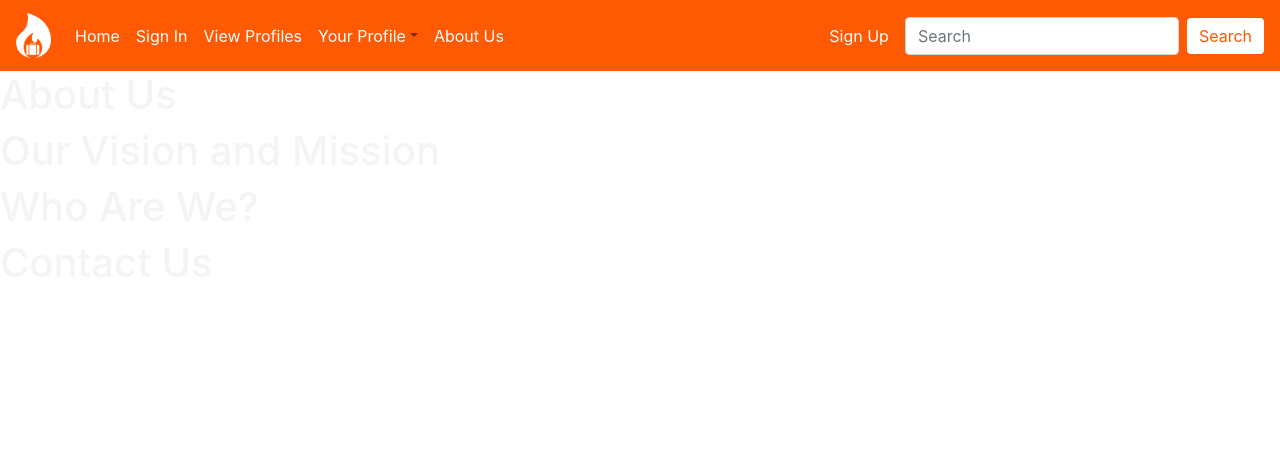
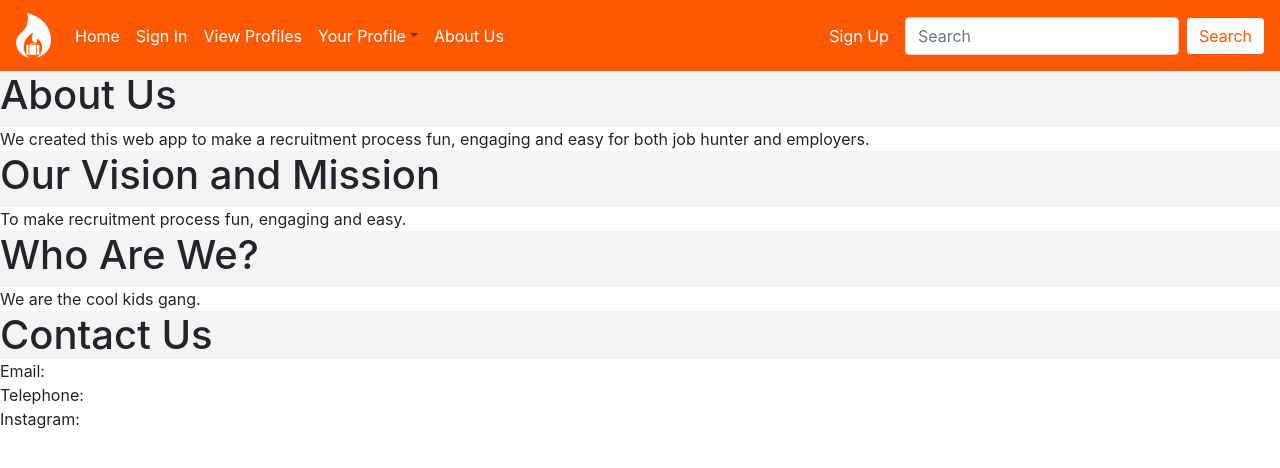
Before and after one commit to zi-codes/jinder-frontend, a React (Create React App) app: page /about in a window 1280 px wide. Shown: the top 468 px of the page. Built offline with nearby package versions, Linux system fonts and the light colour scheme.

Commit message:
added some basic styling to the headers and body, added some basic text, inline styling (will try to use styled library

```diff
--- a/src/components/About.js
+++ b/src/components/About.js
@@ -9,23 +9,26 @@ class About extends React.Component {
 
     render() {
         return (
-            <div>
+            <div style={getStyle}>
                 <header>
                     <h1 style={headingStyle}>
                         About Us
                     </h1>
+                        <body style={textStyle}>We created this web app to make a recruitment process fun, engaging and easy for both job hunter and employers.</body>
                     <h1 style={headingStyle}>
                         Our Vision and Mission
                     </h1>
+                       <body>To make recruitment process fun, engaging and easy.</body>
                     <h1 style={headingStyle}>
                         Who Are We?
                     </h1>
+                        <body>We are the cool kids gang.</body>
                     <h1 style={headingStyle}>
                         Contact Us
+                        <body>Email:</body>
+                        <body>Telephone:</body>
+                        <body>Instagram:</body>
                     </h1>
-                    <body style={textStyle}>
-
-                    </body>
                 </header>
             </div>
         )
@@ -35,9 +38,14 @@ class About extends React.Component {
 export default About;
 
 const textStyle= {
-    color: '#fff',
+    color: '##FF5903',
 }
 
 const headingStyle= {
-    color: '#f4f4f4'
+    text: 'center',
+    color: '##FF5903'
 }
+
+const getStyle= {
+    background: '#f4f4f4',
+}
```
